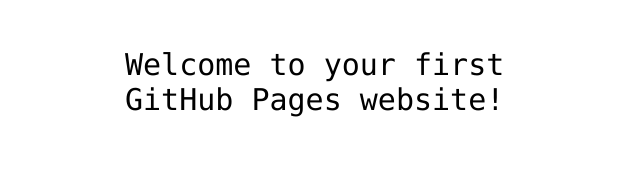
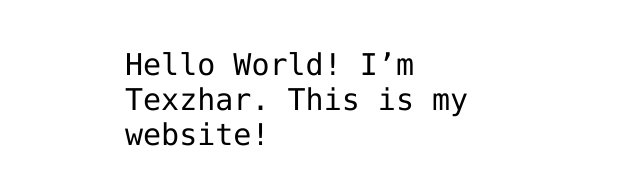
Before and after one commit to Texzhar/Texzhar.github.io, a plain HTML site: page index.html in a window 1280 px wide. Shown: the part 341-526 px from the top of the page, without its empty margins (315-955 px from the left). Drawn offline with Linux system fonts and the light colour scheme.

Commit message:
Update index.html

```diff
--- a/index.html
+++ b/index.html
@@ -12,7 +12,7 @@
 <img src="https://octodex.github.com/images/daftpunktocat-thomas.gif" id="octocat" alt="octocat-gif" />
 
 <!-- Change this code here by copy and pasting your template on line 15 -->
-<p>Welcome to your first GitHub Pages website!</p>
+<p>Hello World! I’m Texzhar. This is my website!</p>
 
 </body>
 </html>
```
